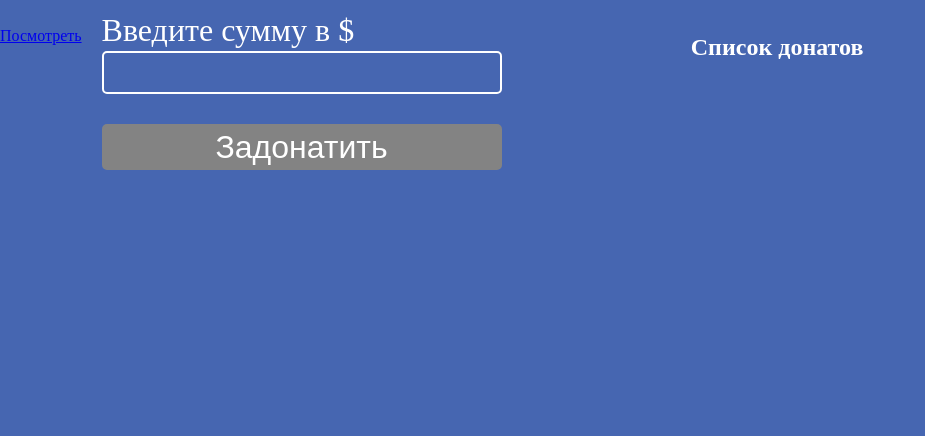
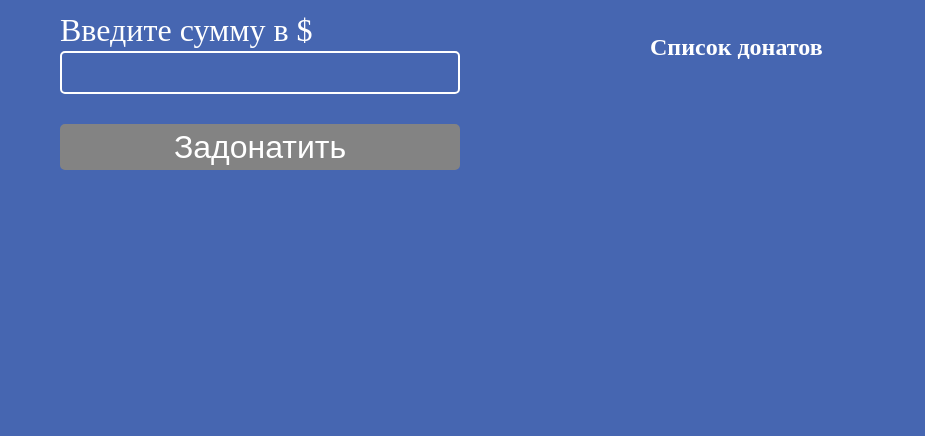
Before and after one commit to Hanna-alex/RS_donate, a website built with webpack: page index.html in a window 1280 px wide. Shown: the part 364-800 px from the top of the page, without its empty margins (0-925 px from the left). Built offline with nearby package versions, Linux system fonts and the light colour scheme.

Commit message:
Update index.html

```diff
--- a/index.html
+++ b/index.html
@@ -3,10 +3,10 @@
 <head>
   <meta charset="UTF-8">
   <meta name="viewport" content="width=device-width, initial-scale=1.0">
-  <meta http-equiv="refresh" content="/build/index.html">
+  <meta http-equiv="refresh" content="https://hanna-alex.github.io/RS_donate/build/">
   <title>Start</title>
 </head>
 <body>
-    <a href="/build/index.html">Посмотреть</a>
+
 </body>
 </html>
```
